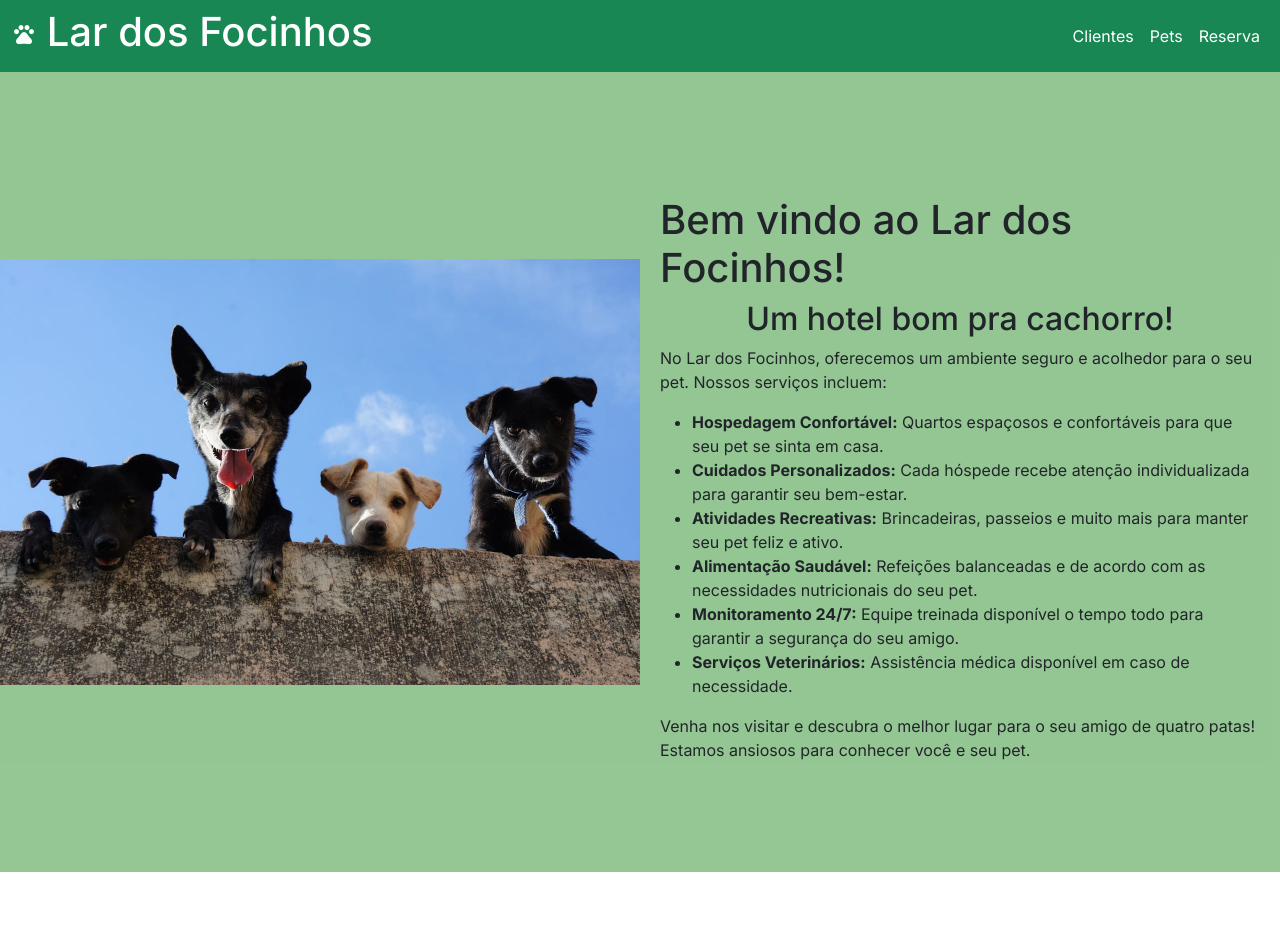
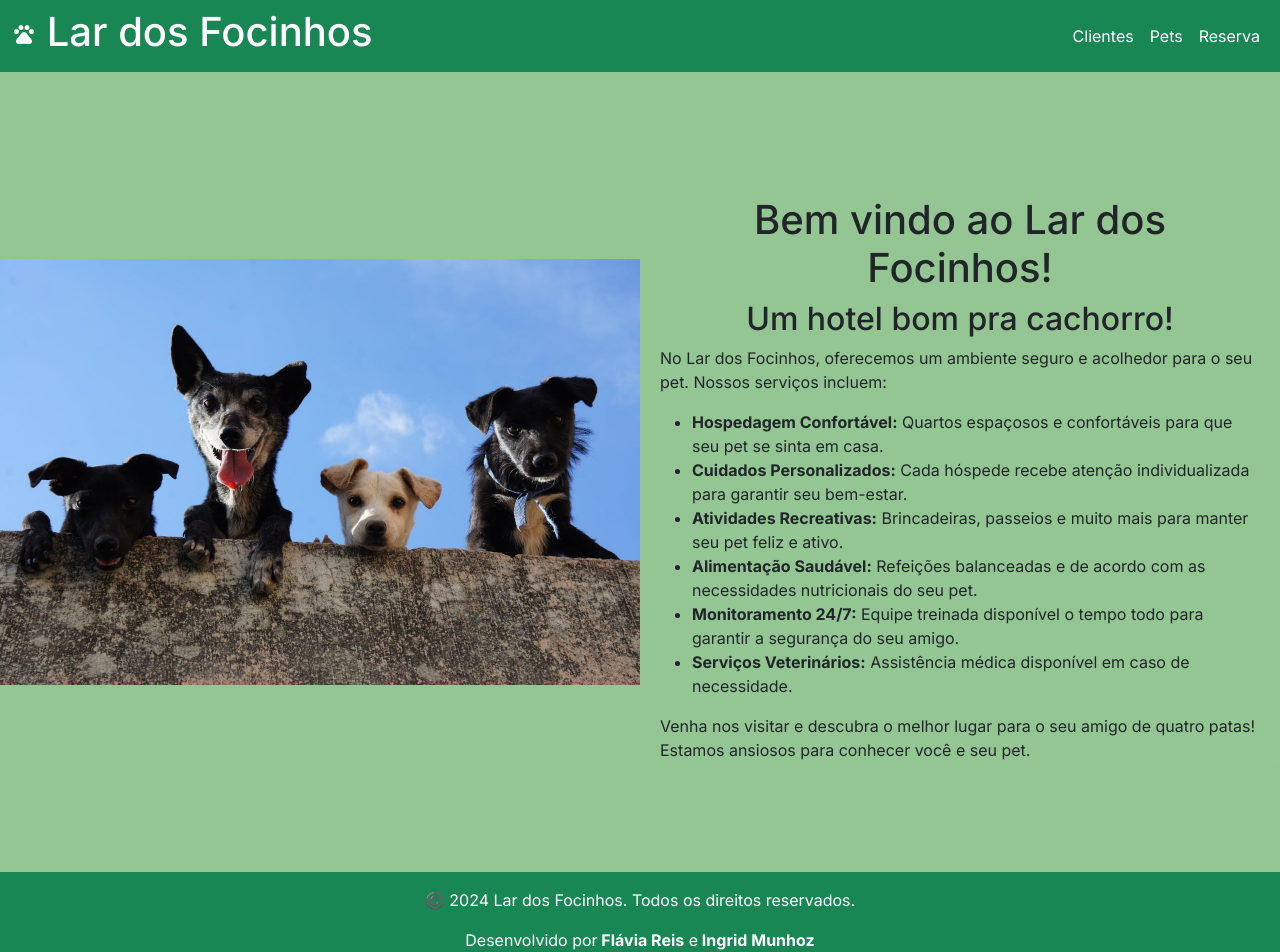
Before and after one commit to flaviare1s/lar-dos-focinhos-front, a React (Vite) app: page /#/ in a window 1280 px wide. Shown: the top 952 px of the page. Before the commit the page ends 872 px from the top, so only its background shows below. Built offline with nearby package versions, Linux system fonts and the light colour scheme.

Commit message:
Adicionado footer

```diff
--- a/src/App.jsx
+++ b/src/App.jsx
@@ -11,12 +11,14 @@ import EditarPet from "./pages/EditarPet";
 import Reservas from "./pages/Reservas";
 import NovaReserva from "./pages/NovaReserva";
 import EditarReserva from "./pages/EditarReserva";
+import Footer from "./components/Footer";
 
 function App() {
   return (
-    <>
+    <div className="d-flex flex-column vh-100">
       <HashRouter>
         <Header />
+        <div className="flex-grow-1">
           <Routes>
             <Route path="/" element={<Home />} />
             <Route path="/clientes" element={<Clientes />} />
@@ -29,9 +31,11 @@ function App() {
             <Route path="/reservas/novo" element={<NovaReserva />} />
             <Route path="/reservas/editar/:id" element={<EditarReserva />} />
           </Routes>
+        </div>
+        <Footer />
       </HashRouter>
       <Toaster position="bottom-right" />
-    </>
+    </div>
   );
 }
 
--- /dev/null
+++ b/src/components/Footer.jsx
@@ -0,0 +1,13 @@
+const Footer = () => {
+  return (
+    <footer className="bg-success text-center text-white pt-3">
+      <p>©️ 2024 Lar dos Focinhos. Todos os direitos reservados.</p>
+      <p>Desenvolvido por
+        <a className="text-white fw-bold text-decoration-none" href="https://github.com/flaviare1s"> Flávia Reis</a> e
+        <a className="text-white fw-bold text-decoration-none" href="https://github.com/ingxrd"> Ingrid Munhoz</a>
+      </p>
+    </footer>
+  )
+}
+
+export default Footer
--- a/src/pages/Home.jsx
+++ b/src/pages/Home.jsx
@@ -8,8 +8,8 @@ const Home = () => {
         <img className="banner-img" src={banner} alt="banner" />
       </picture>
       <div className='content'>
-        <h1>Bem vindo ao Lar dos Focinhos!</h1>
-        <h2>Um hotel bom pra cachorro!</h2>
+        <h1 className='text-center'>Bem vindo ao Lar dos Focinhos!</h1>
+        <h2 className='text-center'>Um hotel bom pra cachorro!</h2>
         <p>No Lar dos Focinhos, oferecemos um ambiente seguro e acolhedor para o seu pet. Nossos serviços incluem:</p>
         <ul>
           <li><strong>Hospedagem Confortável:</strong> Quartos espaçosos e confortáveis para que seu pet se sinta em casa.</li>
```
Also changed, not shown: 1 other file (tests, documents, lock files or other folders). Lines whose indentation alone changed are shown as unchanged.
